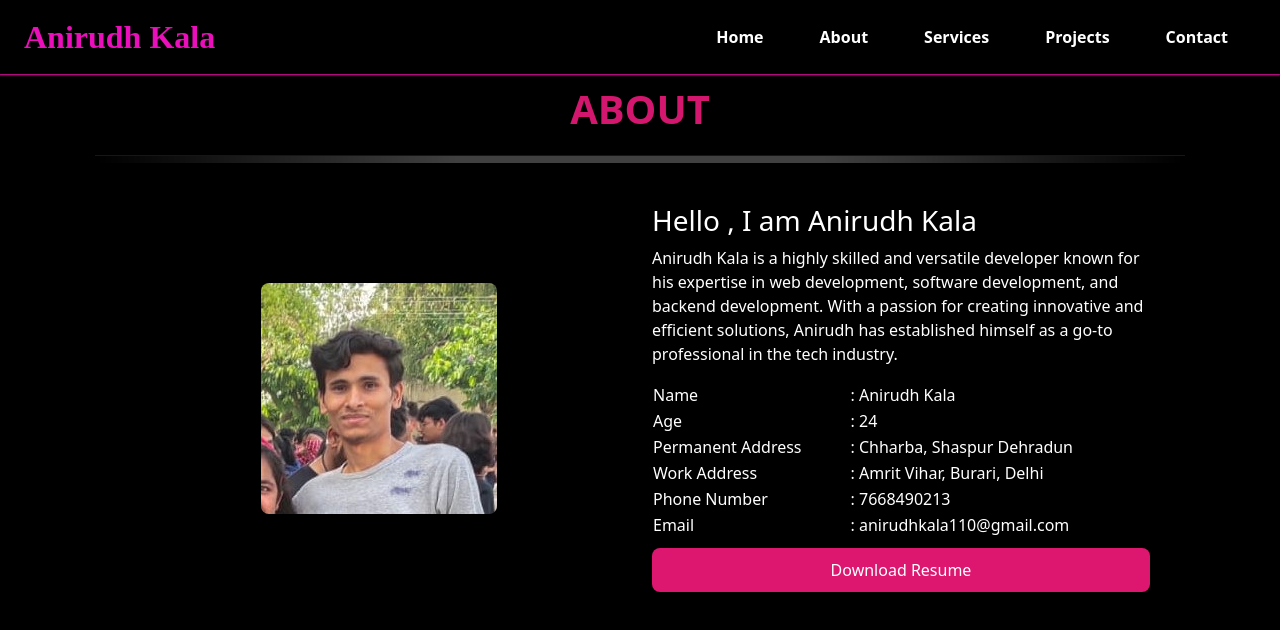
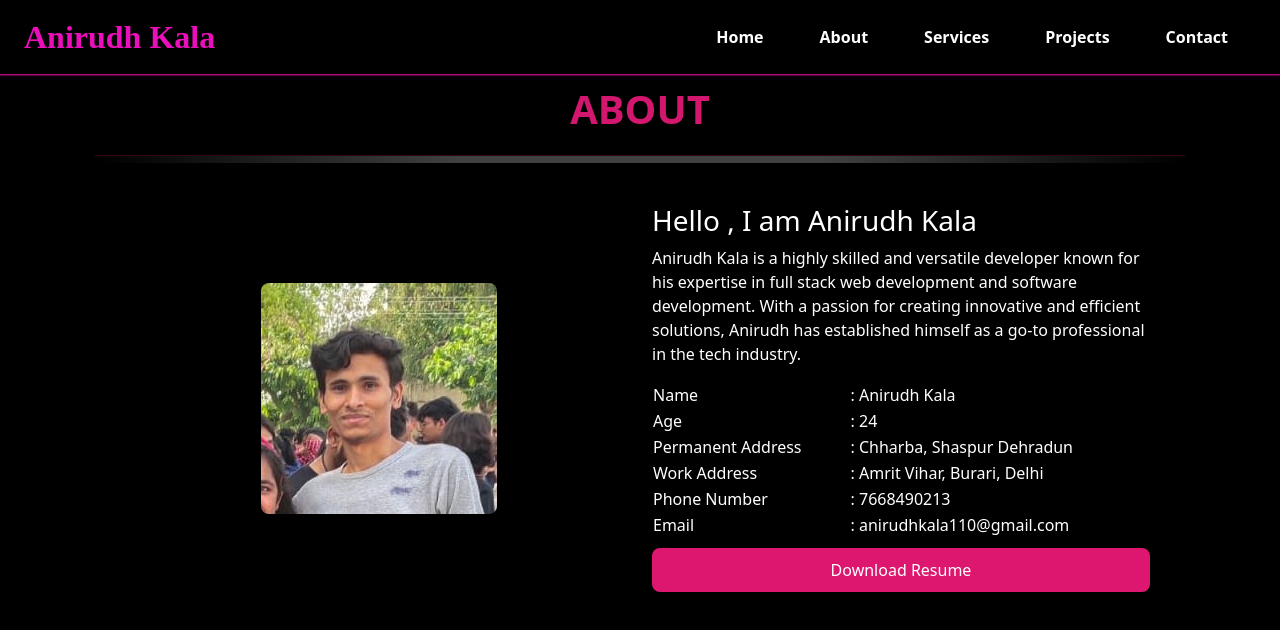
Before and after one commit to anirudhkala110/Portfolio_temp, a React (Create React App) app in the folder frontend/: page /about in a window 1280 px wide. Shown: the top 630 px of the page. Built offline with nearby package versions, Linux system fonts and the light colour scheme; no server answers.

Commit message:
Update About.jsx

```diff
--- a/frontend/src/Portfolio/About/About.jsx
+++ b/frontend/src/Portfolio/About/About.jsx
@@ -26,7 +26,7 @@ const About = () => {
                             {/* <div className="col-12 col-md-6 col-lg-6 aboutTextPart" data-aos="fade-left"> */}
                             <div>
                                 <h3>Hello ,  I am Anirudh Kala</h3>
-                                <p>Anirudh Kala is a highly skilled and versatile developer known for his expertise in web development, software development, and backend development.
+                                <p>Anirudh Kala is a highly skilled and versatile developer known for his expertise in full stack web development and software development.
                                     With a passion for creating innovative and efficient solutions,
                                     Anirudh  has established himself as a go-to professional in the tech industry.
                                 </p>
```
